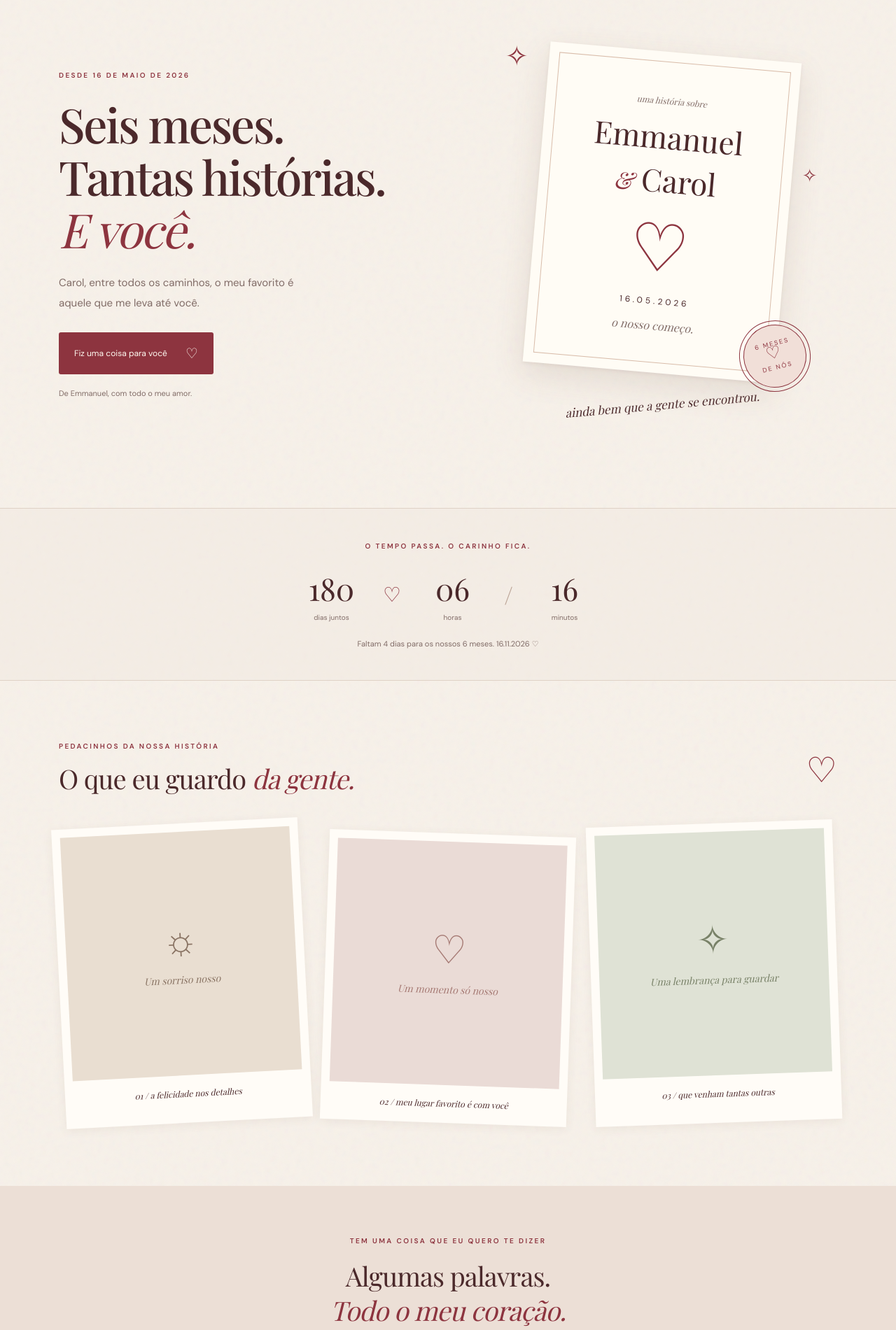
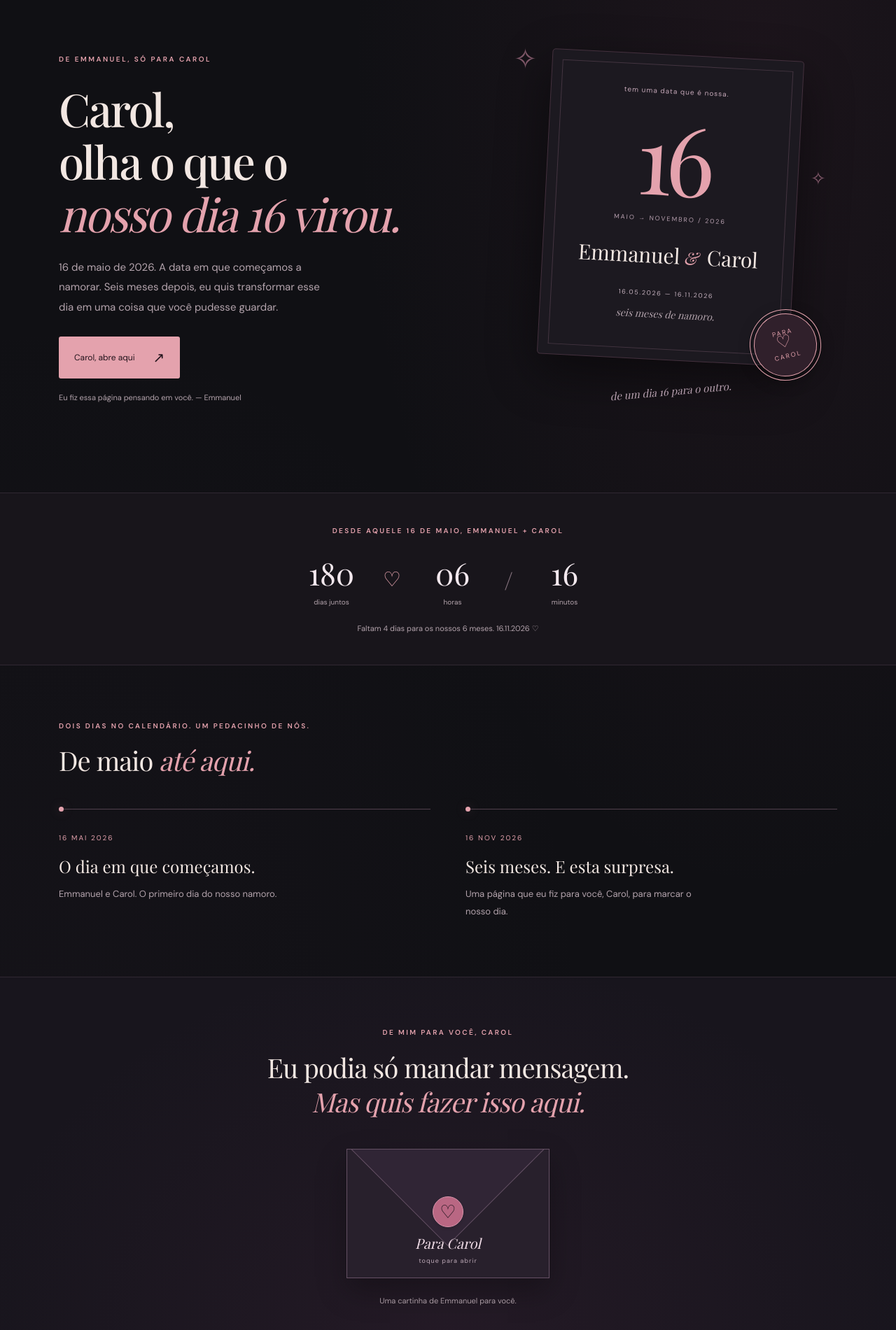
Before and after one commit to BoTIsMissing/seis-meses-us, a plain HTML site: page dist/index.html in a window 1280 px wide. Shown: the part 120-2021 px from the top of the page at 70% size. Drawn offline with nearby package versions, Linux system fonts and the light colour scheme; a web font is replaced by a local one.

Commit message:
Update Site source

```diff
--- a/dist/index.html
+++ b/dist/index.html
@@ -3,10 +3,12 @@
 <head>
   <meta charset="UTF-8">
   <meta name="viewport" content="width=device-width, initial-scale=1">
-  <meta name="theme-color" content="#f7f1e9">
+  <meta name="theme-color" content="#101014">
+  <meta name="color-scheme" content="dark">
   <meta name="description" content="Para Carol, com amor. Seis meses de uma história que está só começando.">
   <title>Emmanuel & Carol · Seis meses de nós</title>
   <link rel="stylesheet" href="style.css">
+  <link rel="stylesheet" href="night.css">
   <script src="personalizar.js" defer></script>
   <script src="script.js" defer></script>
 </head>
@@ -15,27 +17,32 @@
   <main>
     <section class="hero" id="inicio">
       <div class="hero-copy">
-        <p class="eyebrow">DESDE 16 DE MAIO DE 2026</p>
-        <h1>Seis meses.<br>Tantas histórias.<br><em>E você.</em></h1>
-        <p class="intro">Carol, entre todos os caminhos, o meu favorito é aquele que me leva até você.</p>
-        <a class="button" href="#carta">Fiz uma coisa para você <span aria-hidden="true">♡</span></a>
-        <p class="byline">De Emmanuel, com todo o meu amor.</p>
+        <p class="eyebrow">DE EMMANUEL, SÓ PARA CAROL</p>
+        <h1>Carol,<br>olha o que o<br><em>nosso dia 16 virou.</em></h1>
+        <p class="intro">16 de maio de 2026. A data em que começamos a namorar. Seis meses depois, eu quis transformar esse dia em uma coisa que você pudesse guardar.</p>
+        <a class="button" href="#carta">Carol, abre aqui <span aria-hidden="true">↗</span></a>
+        <p class="byline">Eu fiz essa página pensando em você. — Emmanuel</p>
       </div>
       <div class="keepsake" aria-label="Uma pequena dedicatória para Carol">
         <span class="orbit orbit-one" aria-hidden="true">✧</span>
-        <div class="paper"><div class="paper-border"><p class="small-note">uma história sobre</p><div class="paper-names">Emmanuel<br><span>&</span> Carol</div><div class="drawn-heart" aria-hidden="true">♡</div><p class="paper-date">16.05.2026</p><p class="paper-foot">o nosso começo.</p></div></div>
-        <div class="round-stamp" aria-hidden="true">6 MESES<br><span>♡</span><br>DE NÓS</div>
-        <p class="handwritten">ainda bem que a gente se encontrou.</p>
+        <div class="paper"><div class="paper-border"><p class="small-note">tem uma data que é nossa.</p><div class="date-number">16<span>MAIO → NOVEMBRO / 2026</span></div><div class="paper-names">Emmanuel<br><span>&</span> Carol</div><p class="paper-date">16.05.2026 — 16.11.2026</p><p class="paper-foot">seis meses de namoro.</p></div></div>
+        <div class="round-stamp" aria-hidden="true">PARA<br><span>♡</span><br>CAROL</div>
+        <p class="handwritten">de um dia 16 para o outro.</p>
         <span class="orbit orbit-two" aria-hidden="true">✧</span>
       </div>
     </section>
     <section class="time-section" aria-labelledby="time-title">
-      <p class="eyebrow" id="time-title">O TEMPO PASSA. O CARINHO FICA.</p>
+      <p class="eyebrow" id="time-title">DESDE AQUELE 16 DE MAIO, EMMANUEL + CAROL</p>
       <div class="counter" aria-live="off"><div><strong id="days">—</strong><span>dias juntos</span></div><span class="counter-heart" aria-hidden="true">♡</span><div><strong id="hours">—</strong><span>horas</span></div><span class="counter-divider" aria-hidden="true">/</span><div><strong id="minutes">—</strong><span>minutos</span></div></div>
       <p id="anniversary">Nosso próximo capítulo: 16 de novembro de 2026.</p>
     </section>
-    <section class="memories" aria-labelledby="memories-title">
-      <div class="section-top"><div><p class="eyebrow">PEDACINHOS DA NOSSA HISTÓRIA</p><h2 id="memories-title">O que eu guardo <em>da gente.</em></h2></div><span class="tiny-heart" aria-hidden="true">♡</span></div>
+    <section class="our-dates" aria-labelledby="dates-title">
+      <p class="eyebrow">DOIS DIAS NO CALENDÁRIO. UM PEDACINHO DE NÓS.</p>
+      <h2 id="dates-title">De maio <em>até aqui.</em></h2>
+      <div class="date-track"><article><span class="date-dot" aria-hidden="true"></span><time datetime="2026-05-16">16 MAI 2026</time><h3>O dia em que começamos.</h3><p>Emmanuel e Carol. O primeiro dia do nosso namoro.</p></article><article><span class="date-dot" aria-hidden="true"></span><time datetime="2026-11-16">16 NOV 2026</time><h3>Seis meses. E esta surpresa.</h3><p>Uma página que eu fiz para você, Carol, para marcar o nosso dia.</p></article></div>
+    </section>
+    <section class="memories" id="memories-section" aria-labelledby="memories-title" hidden>
+      <div class="section-top"><div><p class="eyebrow">O NOSSO ÁLBUM, CAROL</p><h2 id="memories-title">Eu, você <em>e o que a gente viveu.</em></h2></div><span class="tiny-heart" aria-hidden="true">♡</span></div>
       <div class="photo-grid">
         <figure class="polaroid"><div class="photo-slot" id="photo-1"><span aria-hidden="true">☼</span><p>Um sorriso nosso</p></div><figcaption>01 / a felicidade nos detalhes</figcaption></figure>
         <figure class="polaroid"><div class="photo-slot" id="photo-2"><span aria-hidden="true">♡</span><p>Um momento só nosso</p></div><figcaption>02 / meu lugar favorito é com você</figcaption></figure>
@@ -44,12 +51,12 @@
       <blockquote id="memory" hidden></blockquote>
     </section>
     <section class="letter-section" id="carta" aria-labelledby="letter-title">
-      <p class="eyebrow">TEM UMA COISA QUE EU QUERO TE DIZER</p>
-      <h2 id="letter-title">Algumas palavras.<br><em>Todo o meu coração.</em></h2>
+      <p class="eyebrow">DE MIM PARA VOCÊ, CAROL</p>
+      <h2 id="letter-title">Eu podia só mandar mensagem.<br><em>Mas quis fazer isso aqui.</em></h2>
       <button class="envelope" id="open-letter" aria-haspopup="dialog" aria-controls="letter-dialog"><span class="envelope-lines" aria-hidden="true"></span><span class="seal" aria-hidden="true">♡</span><span class="envelope-label">Para Carol<br><small>toque para abrir</small></span></button>
       <p class="letter-hint">Uma cartinha de Emmanuel para você.</p>
     </section>
-    <section class="ending"><span aria-hidden="true">♡</span><p>Que esses seis meses sejam apenas<br>o começo de <em>muito mais nós.</em></p><small>Com amor, Emmanuel.</small></section>
+    <section class="ending"><span aria-hidden="true">♡</span><p>16 de maio me deu uma data.<br><em>Você deu sentido a ela, Carol.</em></p><small>Do seu namorado, Emmanuel.</small></section>
   </main>
   <footer>Emmanuel & Carol <span>·</span> 16.05.2026 <span>·</span> Nossa história continua.</footer>
   <dialog id="letter-dialog" aria-labelledby="dialog-title"><button class="close" id="close-letter" aria-label="Fechar carta">×</button><p class="eyebrow">UMA CARTA PARA MEU AMOR</p><h2 id="dialog-title">Carol,</h2><div id="letter-text"></div><p class="signature">Com amor,<br><em>Emmanuel</em></p><span class="dialog-heart" aria-hidden="true">♡</span></dialog>
--- /dev/null
+++ b/dist/night.css
@@ -0,0 +1,45 @@
+/* Tema único: escuro, inclusive na carta e nos controles do navegador. */
+[hidden]{display:none!important}
+body{background-image:radial-gradient(ellipse at 85% 8%,#71344f20,transparent 38%),radial-gradient(ellipse at 5% 65%,#49304b14,transparent 45%)}
+.topbar{padding-top:30px;padding-bottom:30px}
+.hero{grid-template-columns:1.25fr 1fr;gap:40px}
+h1{font-size:clamp(46px,5.1vw,72px);line-height:1.15}
+.intro{max-width:390px}
+.hero-copy .eyebrow{letter-spacing:2.5px}
+.paper{transform:rotate(3deg);box-shadow:0 25px 70px #0007;border:1px solid #44313e;border-radius:5px}
+.paper-border{border-color:#443541;padding-top:20px}
+.small-note{letter-spacing:1px;font:10px var(--sans);color:#c4a7b7}
+.date-number{font:136px/1.1 var(--serif);letter-spacing:-9px;color:#e4a2ad;margin:12px 0 28px}
+.date-number span{display:block;font:9px var(--sans);letter-spacing:2px;margin-top:8px;color:#b8a1b0}
+.paper-names{font-size:30px;line-height:1.25}
+.paper-names br{display:none}
+.paper-names span{font-size:25px;margin:0 5px}
+.paper-date{font-size:9px;letter-spacing:1.7px;margin-top:30px;color:#c8b4c1}
+.paper-foot{font-size:14px}
+.round-stamp{background:#30202b;box-shadow:0 5px 25px #0005;bottom:66px;right:-9px}
+.handwritten{font-size:15px;color:#b8a1b0}
+.orbit{color:#bd8098;opacity:.65}
+.time-section{background:#18151b;border-color:#302832}
+.counter strong{color:#f3e8ee}
+.counter div span{color:#b3a3ac}
+.our-dates{max-width:1200px;margin:auto;padding:78px 44px 80px}
+.our-dates .eyebrow{margin-bottom:16px}
+.date-track{display:grid;grid-template-columns:1fr 1fr;gap:50px;margin-top:45px}
+.date-track article{position:relative;border-top:1px solid #51404d;padding-top:28px}
+.date-dot{width:7px;height:7px;background:#e4a2ad;display:block;border-radius:50%;position:absolute;top:-4px;left:0;box-shadow:0 0 16px #e4a2ad44}
+.date-track time{font:10px var(--sans);letter-spacing:2px;color:#e4a2ad}
+.date-track h3{font:24px var(--serif);margin:16px 0 12px;font-weight:400}
+.date-track p{font-size:13px;line-height:1.9;color:var(--muted);max-width:350px;margin:0}
+.memories{padding-top:0}
+.photo-grid{grid-template-columns:repeat(auto-fit,minmax(210px,1fr))}
+.letter-section{background:radial-gradient(ellipse at 50% 100%,#4d2a4438,transparent 75%),#18151d;border-block:1px solid #302832}
+.envelope{box-shadow:0 18px 40px #0004}
+.envelope-lines:before{background:#302535}
+.seal{background:#b96783;color:#1e131c;border:1px solid #d995ac}
+.envelope-label{color:#f0dce7}
+.envelope-label small{color:#bca8b6}
+.ending>span{color:#e4a2ad}
+dialog{background:linear-gradient(145deg,#25202b,#19161e);border-color:#58404f;box-shadow:0 25px 100px #0009}
+dialog::backdrop{background:#08070cce}
+#letter-text p{color:#cec0c9}
+@media(max-width:700px){.hero{grid-template-columns:1fr;gap:35px}h1{font-size:47px}.hero .intro{max-width:360px}.date-number{font-size:108px;margin-bottom:23px}.paper-names{font-size:24px}.paper-names span{font-size:22px}.round-stamp{right:-2px;bottom:60px}.our-dates{padding:55px 26px}.date-track{grid-template-columns:1fr;gap:35px;margin-top:32px}.date-track h3{font-size:23px}.memories{padding-top:0}.letter-section h2{font-size:28px}}
--- a/dist/personalizar.js
+++ b/dist/personalizar.js
@@ -10,9 +10,9 @@ window.PRESENTE = {
   ],
   // Este é um texto inicial sugerido: pode trocar todas as palavras.
   carta: [
-    "Eu queria te dar uma coisa que você pudesse abrir, ler e guardar. Então fiz este cantinho para a gente.",
-    "Desde o dia 16 de maio, a nossa história ganhou um lugar muito especial na minha vida. Celebrar seis meses com você é também celebrar os pequenos momentos que fazem tudo valer a pena.",
-    "Obrigado por fazer parte dos meus dias. Quero continuar te conhecendo, colecionando lembranças com você e encontrando motivos para sorrir ao seu lado.",
-    "Que venham mais meses, mais abraços e muitas páginas dessa história que a gente escreve junto. Feliz seis meses, meu amor. Eu te amo!"
+    "Se você está lendo isso, a minha surpresa deu certo. Eu quis fazer uma página para te mostrar quando a gente completasse seis meses de namoro. Essa aqui é a sua.",
+    "16 de maio de 2026. Eu gosto de ver essa data escrita, porque ela não é só um número no calendário: é o dia em que eu comecei a namorar você.",
+    "E agora tem outro dia 16 para guardar: 16 de novembro. Entre uma data e outra, seis meses de Emmanuel e Carol. Foi por isso que eu quis preparar uma coisa com os nossos nomes, a nossa data e umas palavras minhas para você.",
+    "Quero que você possa voltar aqui e lembrar que seu namorado sentou para fazer um site só para você. Feliz seis meses, Carol. Eu te amo."
   ]
 };
--- a/dist/script.js
+++ b/dist/script.js
@@ -1,7 +1,6 @@
 "use strict";
 const config = window.PRESENTE || {};
 const start = new Date(2026, 4, 16);
-const anniversary = new Date(2026, 10, 16);
 function updateTime() {
   const now = new Date();
   // Compare calendar days in UTC to avoid daylight-saving changes.
@@ -16,13 +15,21 @@ function updateTime() {
 updateTime();
 setInterval(updateTime, 30000);
 const memory = document.getElementById("memory");
-if (config.lembranca?.trim()) { memory.textContent = config.lembranca; memory.hidden = false; }
+const memoriesSection = document.getElementById("memories-section");
+if (config.lembranca?.trim()) { memory.textContent = config.lembranca; memory.hidden = false; memoriesSection.hidden = false; }
+(config.fotos || []).slice(0, 3).forEach((photo, i) => {
+  document.getElementById(`photo-${i + 1}`).closest("figure").hidden = true;
+});
 (config.fotos || []).slice(0, 3).forEach((photo, i) => {
   if (!photo.arquivo) return;
   const slot = document.getElementById(`photo-${i + 1}`);
   const img = new Image();
   img.alt = photo.descricao || "Uma lembrança nossa";
-  img.addEventListener("load", () => slot.replaceChildren(img));
+  img.addEventListener("load", () => {
+    slot.replaceChildren(img);
+    slot.closest("figure").hidden = false;
+    memoriesSection.hidden = false;
+  });
   img.src = photo.arquivo;
 });
 const text = document.getElementById("letter-text");
```
Also changed, not shown: LEIA-ME.txt, dist/style.css.
